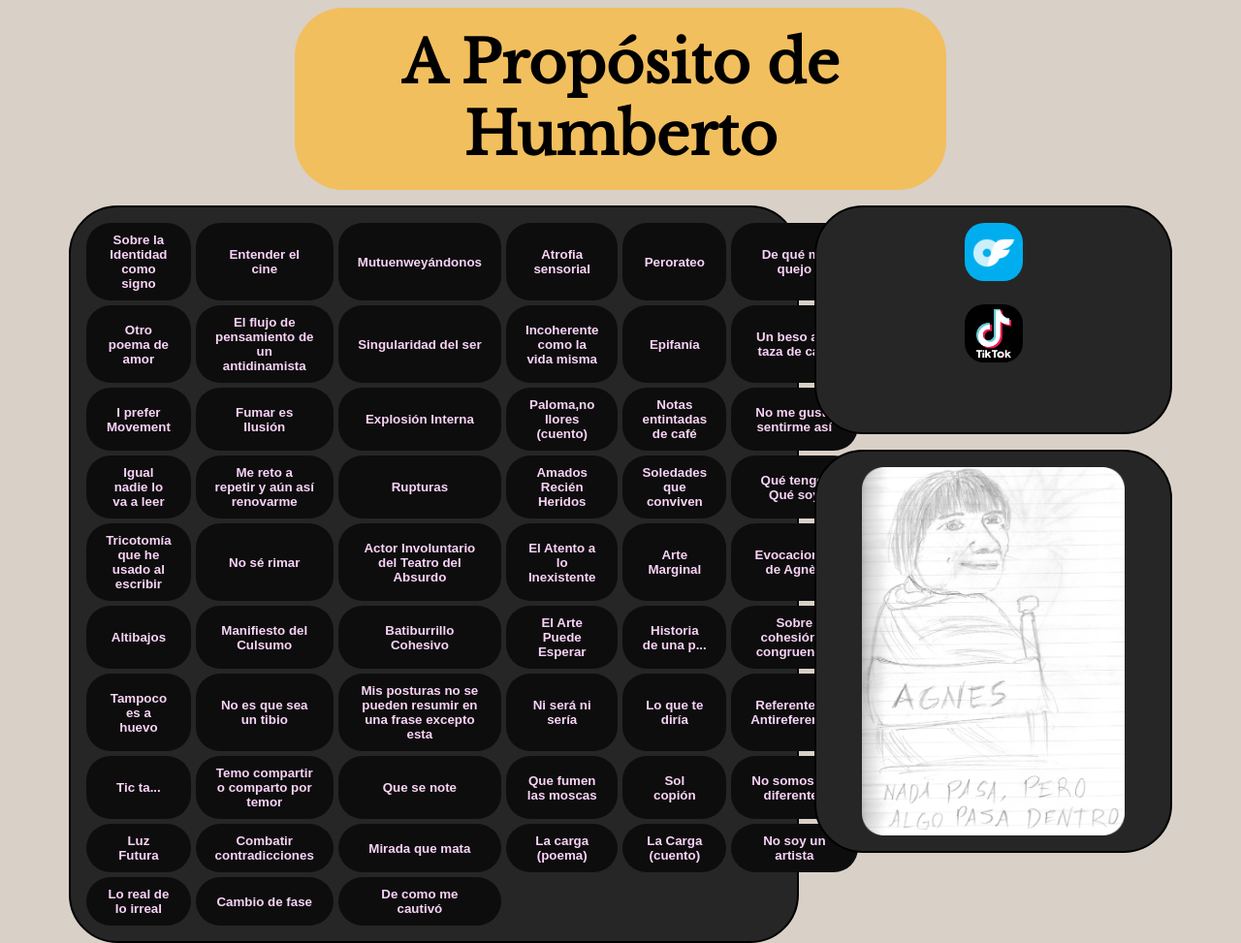
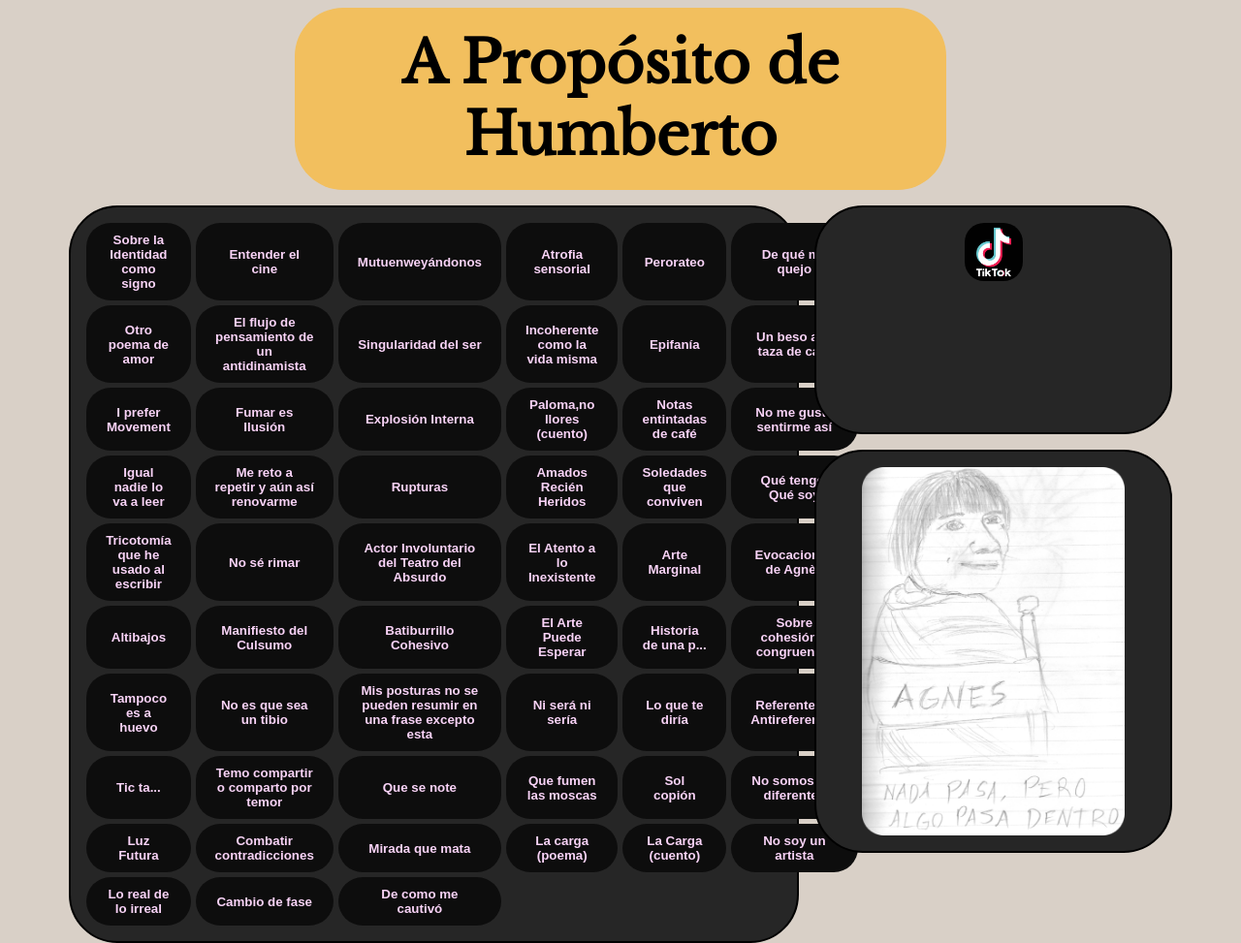
Before and after one commit to churrowaza/APropositoDeHumberto, a plain HTML site: page index.html in a window 1280 px wide. Shown: the whole page at 97% size. Drawn offline with nearby package versions, Linux system fonts and the light colour scheme.

Commit message:
Update index.html

```diff
--- a/index.html
+++ b/index.html
@@ -187,7 +187,6 @@
         </div>
 
         <div class="container-socials">
-            <a href="https://onlyfans.com/behumbe"><img class="img-logo" src="img/Logo_of.png"></a><br><br>
             <a href="https://www.tiktok.com/@behumbe"><img class="img-logo" src="img/Logo_tt.png"></a>
         </div>
 
```
